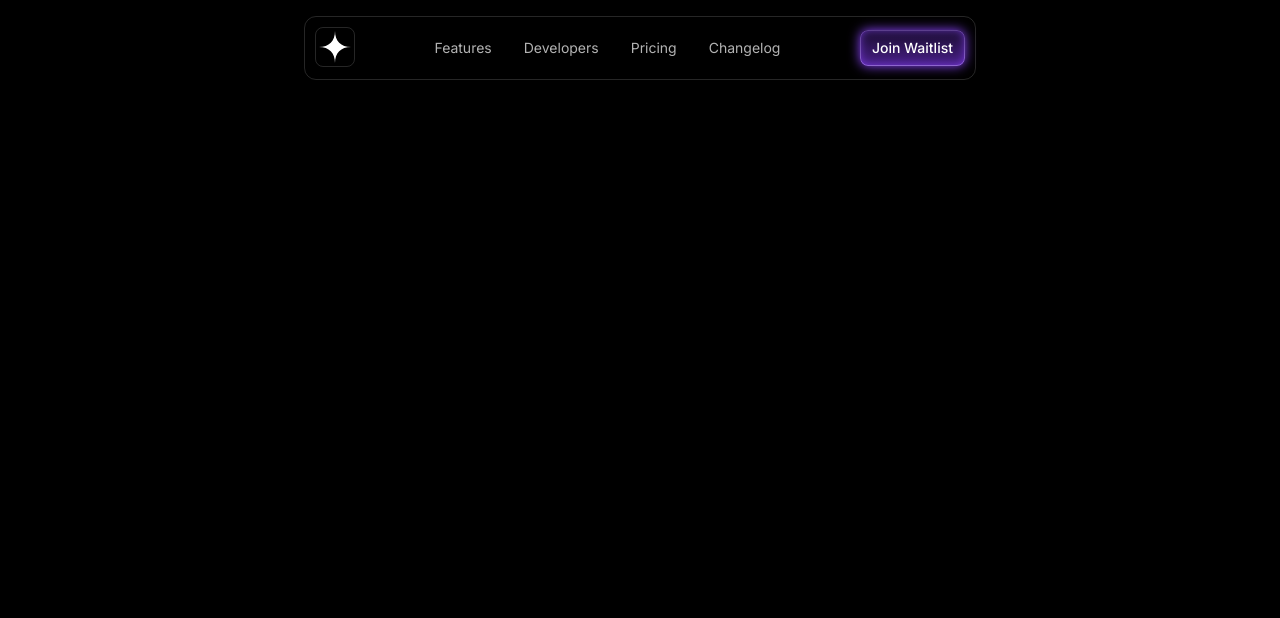
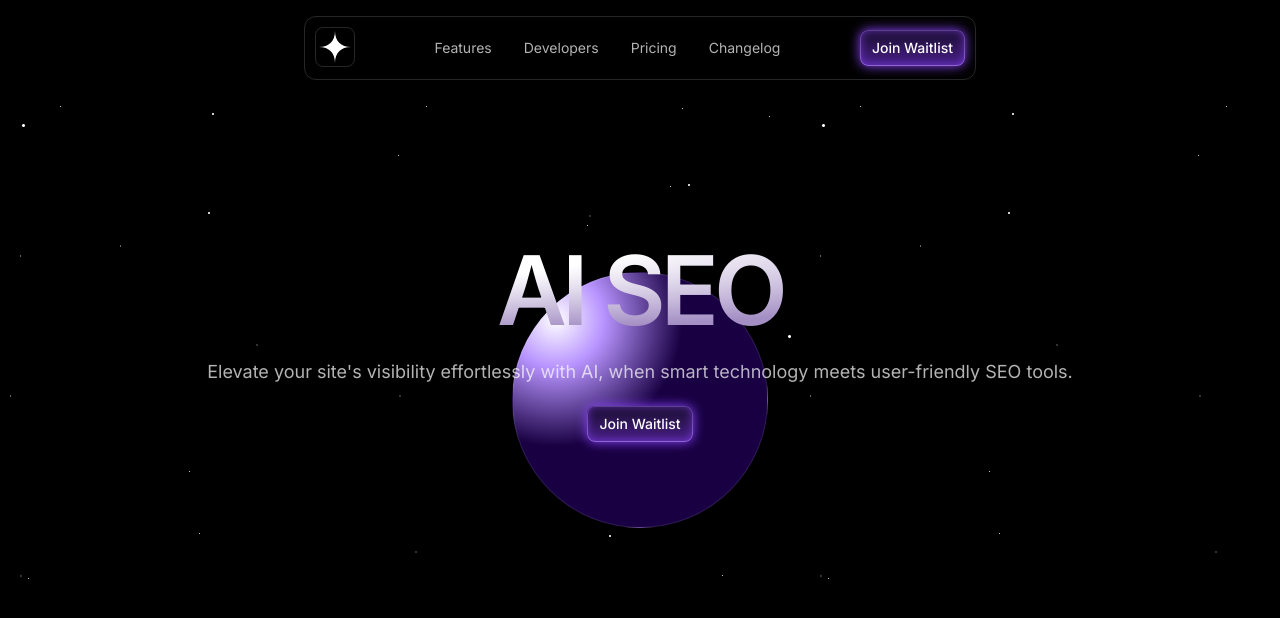
Before and after one commit to harshit-senpai/HackIndia-spark-4-2025-Pookies, a Next.js app in the folder ai-landing/: page / in a window 1280 px wide. Shown: the top 618 px of the page. Built offline with nearby package versions, Linux system fonts and the light colour scheme.

Commit message:
ai-landing_hero planet color

```diff
--- a/ai-landing/src/app/page.tsx
+++ b/ai-landing/src/app/page.tsx
@@ -1,5 +1,11 @@
 import { Header } from "@/sections/Header";
+import { Hero } from "@/sections/Hero";
 
 export default function Home() {
-  return <Header />;
+  return (
+    <>
+      <Header />
+      <Hero />
+    </>
+  );
 }
--- /dev/null
+++ b/ai-landing/src/components/Button.tsx
@@ -0,0 +1,12 @@
+export const Button = ({ children }: { children: React.ReactNode }) => {
+  return (
+    <button className="relative py-2 px-3 rounded-lg font-medium text-sm bg-gradient-to-b from-[#190d2e] to-[#4a208a] shadow-[0px_0px_12px_#8c45ff]">
+      <div className="absolute inset-0">
+        <div className="rounded-lg border border-white/20 absolute inset-0 [mask-image:linear-gradient(to_bottom,black,transparent)]"></div>
+        <div className="rounded-lg border absolute inset-0 border-white/40 [mask-image:linear-gradient(to_top,black,transparent)]"></div>
+        <div className="absolute inset-0 shadow-[0_0_10px_rgb(140,69,255,.7)_inset] rounded-lg"></div>
+      </div>
+      <span>{children}</span>
+    </button>
+  );
+};
--- a/ai-landing/src/sections/Header.tsx
+++ b/ai-landing/src/sections/Header.tsx
@@ -1,6 +1,7 @@
 import LogoIcon from "@/assets/logo.svg";
 import MenuIcon from "@/assets/icon-menu.svg";
 import Link from "next/link";
+import { Button } from "@/components/Button";
 
 export const Header = () => {
   return (
@@ -41,14 +42,7 @@
             </nav>
           </div>
           <div className="flex gap-4 items-center">
-            <button className="relative py-2 px-3 rounded-lg font-medium text-sm bg-gradient-to-b from-[#190d2e] to-[#4a208a] shadow-[0px_0px_12px_#8c45ff]">
-              <div className="absolute inset-0">
-                <div className="rounded-lg border border-white/20 absolute inset-0 [mask-image:linear-gradient(to_bottom,black,transparent)]"></div>
-                <div className="rounded-lg border absolute inset-0 border-white/40 [mask-image:linear-gradient(to_top,black,transparent)]"></div>
-                <div className="absolute inset-0 shadow-[0_0_10px_rgb(140,69,255,.7)_inset] rounded-lg"></div>
-              </div>
-              <span>Join Waitlist</span>
-            </button>
+            <Button>Join Waitlist</Button>
             <MenuIcon className="md:hidden" />
           </div>
         </div>
--- a/ai-landing/src/sections/Hero.tsx
+++ b/ai-landing/src/sections/Hero.tsx
@@ -1,3 +1,25 @@
+import { Button } from "@/components/Button";
+import starsBg from "@/assets/stars.png";
+
 export const Hero = () => {
-  return <section>Hero</section>;
+  return (
+    <section
+      className="h-[492px] flex items-center"
+      style={{ backgroundImage: `url(${starsBg.src})` }}
+    >
+      <div className="absolute h-64 w-64 bg-purple-500 rounded-full border border-white/10 top-1/2 left-1/2 -translate-x-1/2 -translate-y-1/2 bg-[radial-gradient(50%_50%_at_16.8%_18.3%,white,rgb(184,148,255)_37.7%,rgb(24,0,66))]"></div>
+      <div className="container relative">
+        <h1 className="text-8xl font-semibold tracking-tighter text-center bg-white bg-[radial-gradient(100%_100%_at_top_left,white,white,rgb(74,32,138,.5))] text-transparent bg-clip-text">
+          AI SEO
+        </h1>
+        <p className="text-lg text-white/70 mt-5 text-center">
+          Elevate your site&apos;s visibility effortlessly with AI, when smart
+          technology meets user-friendly SEO tools.
+        </p>
+        <div className="flex justify-center mt-5">
+          <Button>Join Waitlist</Button>
+        </div>
+      </div>
+    </section>
+  );
 };
```
